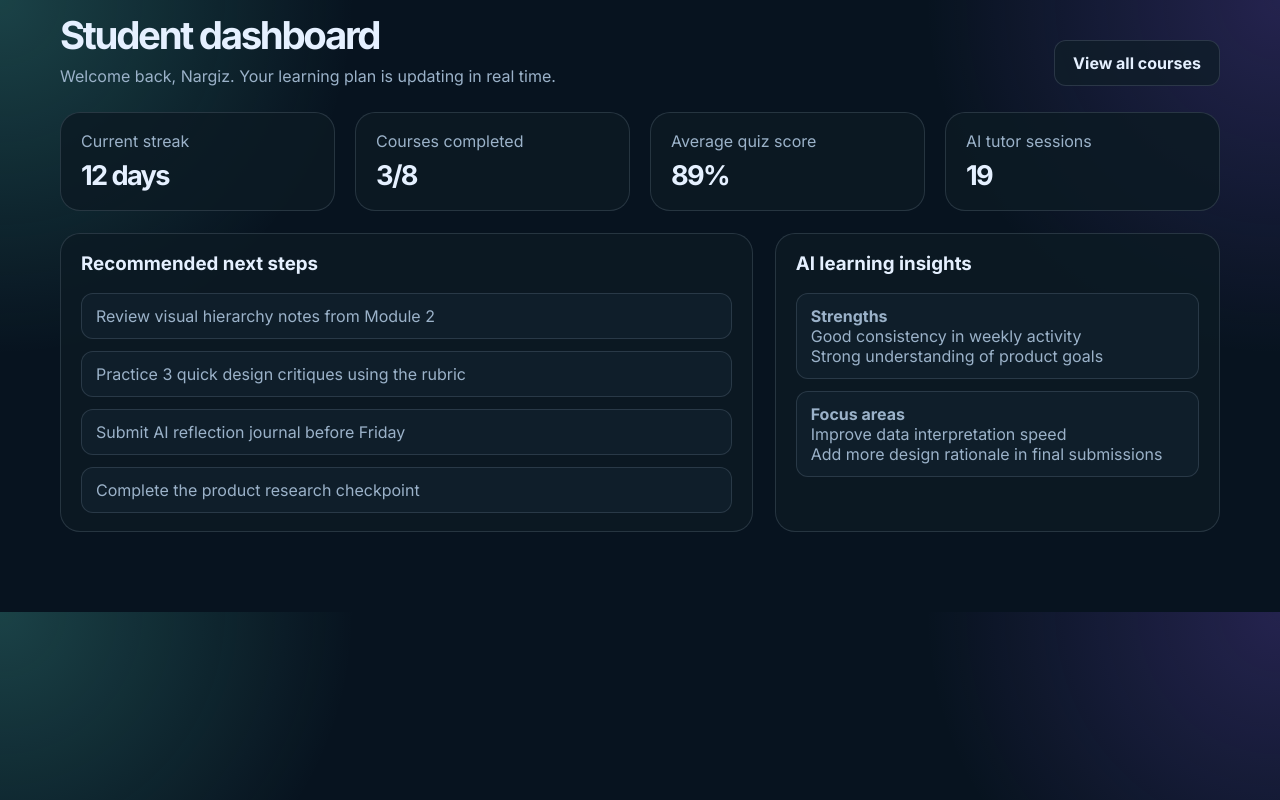
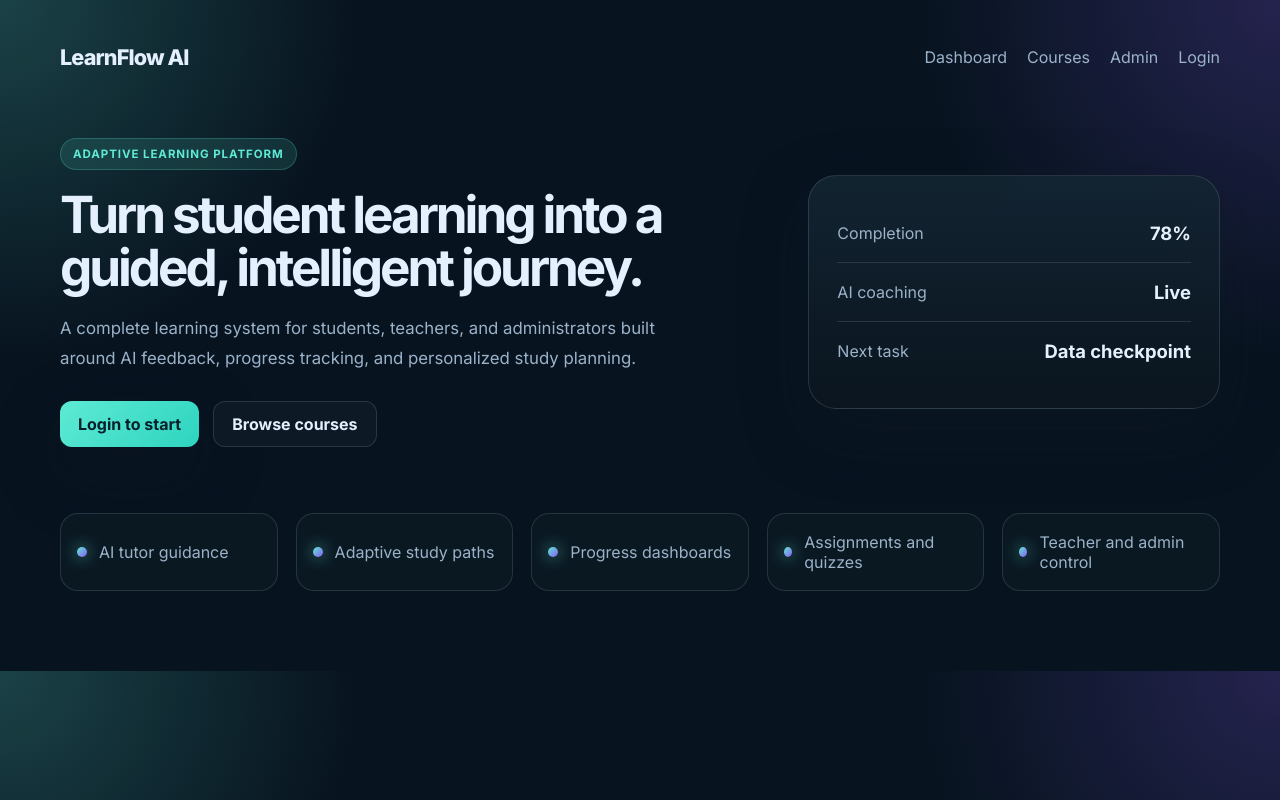
Before and after one commit to globalnexus-max/student-ai-learning-platform, a Next.js app: page /dashboard in a window 1280 px wide. Built offline with nearby package versions, Linux system fonts and the light colour scheme.

Commit message:
Add the real student login flow and update the landing page to move into the app’s user journey.

```diff
--- a/app/dashboard/page.tsx
+++ b/app/dashboard/page.tsx
@@ -1,51 +1,63 @@
 import Link from 'next/link';
-import { dashboardStats, learningInsights, studyPlan } from '@/lib/mock-data';
 
-export default function DashboardPage() {
+const features = [
+  'AI tutor guidance',
+  'Adaptive study paths',
+  'Progress dashboards',
+  'Assignments and quizzes',
+  'Teacher and admin control',
+];
+
+export default function HomePage() {
   return (
-    <main className="dashboard-shell">
-      <header className="page-header">
-        <div>
-          <h1>Student dashboard</h1>
-          <p>Welcome back, Nargiz. Your learning plan is updating in real time.</p>
-        </div>
-        <Link href="/courses" className="inline-link">View all courses</Link>
+    <main className="page-shell">
+      <header className="topbar">
+        <div className="brand">LearnFlow AI</div>
+        <nav className="nav">
+          <Link href="/dashboard">Dashboard</Link>
+          <Link href="/courses">Courses</Link>
+          <Link href="/admin">Admin</Link>
+          <Link href="/login">Login</Link>
+        </nav>
       </header>
 
-      <section className="metrics-grid">
-        {dashboardStats.map((stat) => (
-          <div key={stat.label} className="metric-card">
-            <span>{stat.label}</span>
-            <strong>{stat.value}</strong>
+      <section className="hero">
+        <div className="hero-copy">
+          <span className="eyebrow">Adaptive learning platform</span>
+          <h1>Turn student learning into a guided, intelligent journey.</h1>
+          <p>
+            A complete learning system for students, teachers, and administrators built
+            around AI feedback, progress tracking, and personalized study planning.
+          </p>
+          <div className="cta-row">
+            <Link href="/login" className="primary-btn">Login to start</Link>
+            <Link href="/courses" className="secondary-btn">Browse courses</Link>
+          </div>
+        </div>
+
+        <div className="hero-card">
+          <div className="mini-stat">
+            <span>Completion</span>
+            <strong>78%</strong>
+          </div>
+          <div className="mini-stat">
+            <span>AI coaching</span>
+            <strong>Live</strong>
+          </div>
+          <div className="mini-stat">
+            <span>Next task</span>
+            <strong>Data checkpoint</strong>
+          </div>
+        </div>
+      </section>
+
+      <section className="feature-grid">
+        {features.map((feature) => (
+          <div key={feature} className="feature-card">
+            <span className="dot" />
+            <p>{feature}</p>
           </div>
         ))}
-      </section>
-
-      <section className="content-grid">
-        <div className="panel">
-          <h3>Recommended next steps</h3>
-          <ul className="task-list">
-            {studyPlan.map((item) => (
-              <li key={item}>{item}</li>
-            ))}
-          </ul>
-        </div>
-
-        <div className="list-card">
-          <h3>AI learning insights</h3>
-          <ul className="insight-list">
-            {learningInsights.map((group) => (
-              <li key={group.title}>
-                <strong>{group.title}</strong>
-                <div>
-                  {group.items.map((item) => (
-                    <div key={item}>{item}</div>
-                  ))}
-                </div>
-              </li>
-            ))}
-          </ul>
-        </div>
       </section>
     </main>
   );
```
